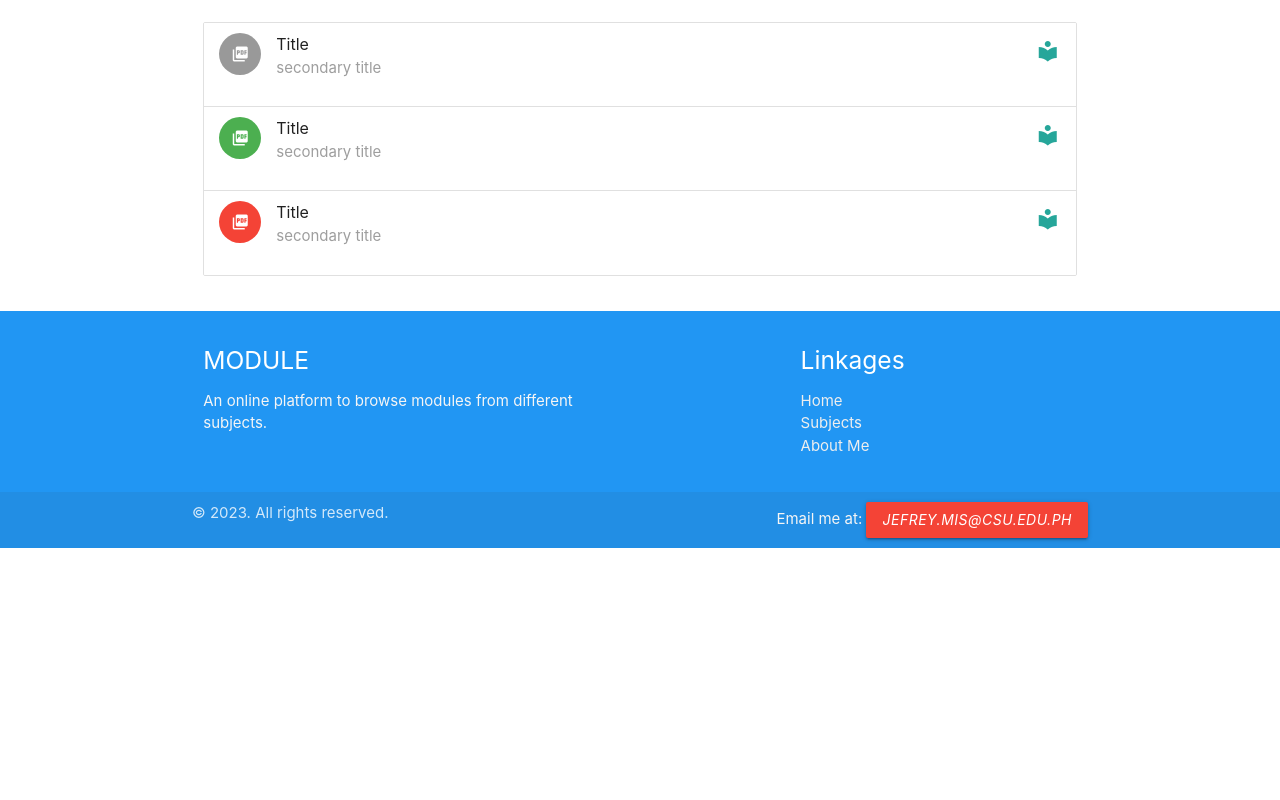
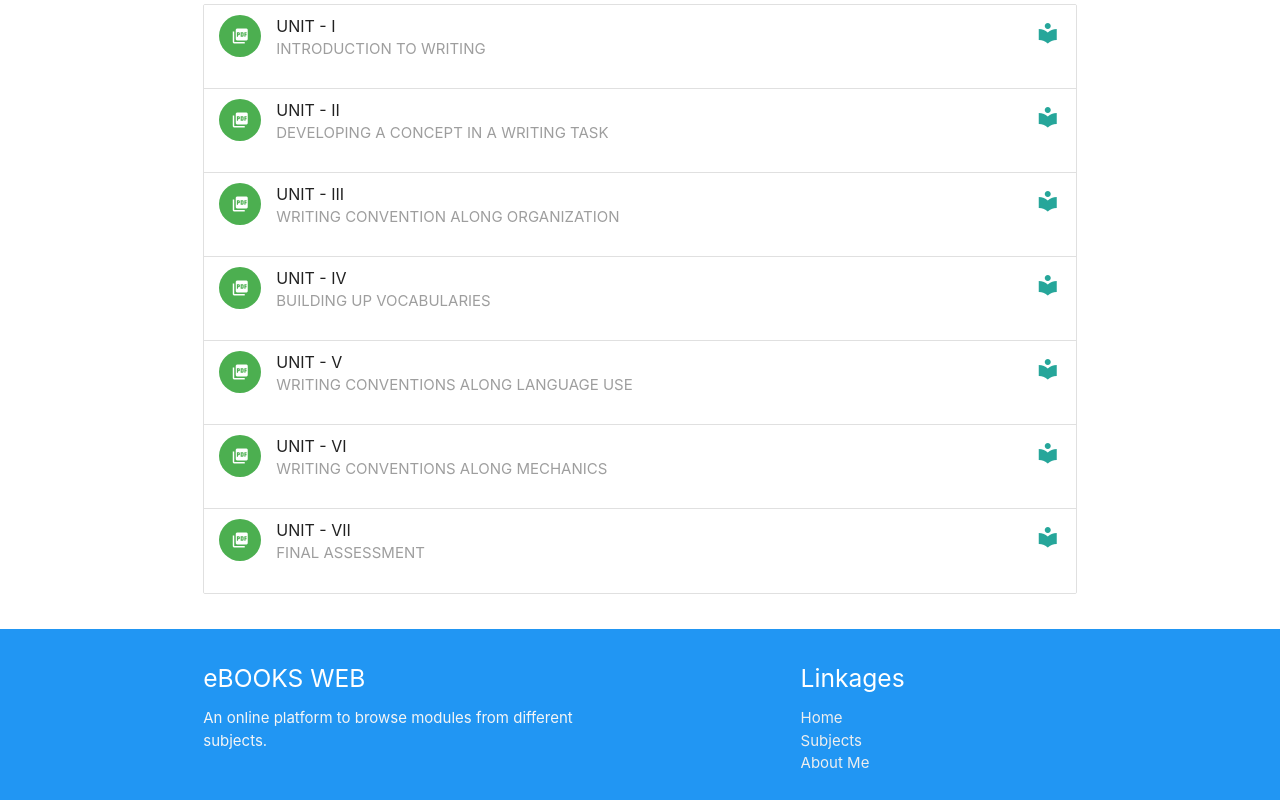
Before and after one commit to freekweb/ebooks, a plain HTML site: page subjects.html in a window 1280 px wide. Shown: the part 806-1606 px from the top of the page. Before the commit the page ends 1354 px from the top, so only its background shows below. Drawn offline with nearby package versions, Linux system fonts and the light colour scheme.

Commit message:
ebooks with pdf files

```diff
--- a/subjects.html
+++ b/subjects.html
@@ -15,7 +15,8 @@
     <link rel="stylesheet" href="./assets/css/style.css">
 </head>
 <body>
-    <nav class="navbar-fixed blue">
+    <div class="navbar-fixed">
+        <nav class="blue">
             <div class="container">
             <div class="nav-wrapper">
             <a href="index.html" class="brand-logo">eBOOKS</a>
@@ -40,6 +41,7 @@
             </div>
             </div>
         </nav>
+    </div>
     <ul class="sidenav" id="mobile-demo">
         <li><a href="index.html">HOME <i class="material-icons">home</i></a></li>
         <li class="active"><a href="subjects.html">SUBJECTS <i class="material-icons">view_module</i></a></li>
@@ -50,7 +52,7 @@
         <div class="row">
             <div class="col s12">
                 <blockquote>
-                    <h1>eBOOKS WEB</h1>
+                    <h2>TOPIC UNITS</h2>
                 </blockquote>
                 <div class="slider">
                     <ul class="slides">
@@ -101,33 +103,67 @@
         </div>
         <div class="row">
             <div class="col s12">
+                <blockquote>
                     <h3>Select a Domain You Wish to Acquire Knowledge In...</h3>
+                </blockquote>
             </div>
             <div class="col s12">
                 <ul class="collection">
                     <li class="collection-item avatar">
-                        <i class="material-icons circle">picture_as_pdf</i>
-                        <span class="title">Title</span>
+                        <i class="material-icons circle green">picture_as_pdf</i>
+                        <span class="title">UNIT - I</span>
                         <p class="grey-text">
-                            secondary title
+                            INTRODUCTION TO WRITING
                         </p>
-                        <a href="#!" class="secondary-content"><i class="material-icons">local_library</i></a>
+                        <a href="./units/UNIT-I-INTRODUCTION-TO-WRITING.pdf" class="secondary-content" target="_blank"><i class="material-icons">local_library</i></a>
                     </li>
                     <li class="collection-item avatar">
                         <i class="material-icons circle green">picture_as_pdf</i>
-                        <span class="title">Title</span>
+                        <span class="title">UNIT - II</span>
                         <p class="grey-text">
-                            secondary title
+                            DEVELOPING A CONCEPT IN A WRITING TASK
                         </p>
-                        <a href="#!" class="secondary-content"><i class="material-icons">local_library</i></a>
+                        <a href="./units/UNIT-II.-DEVELOPING-A-CONCEPT-IN-A-WRITING-TASK.pdf" class="secondary-content" target="_blank"><i class="material-icons">local_library</i></a>
                     </li>
                     <li class="collection-item avatar">
-                        <i class="material-icons circle red">picture_as_pdf</i>
-                        <span class="title">Title</span>
+                        <i class="material-icons circle green">picture_as_pdf</i>
+                        <span class="title">UNIT - III</span>
                         <p class="grey-text">
-                            secondary title
+                            WRITING CONVENTION ALONG ORGANIZATION
                         </p>
-                        <a href="#!" class="secondary-content"><i class="material-icons">local_library</i></a>
+                        <a href="./units/UNIT-III.-WRITING-CONVENTION-ALONG-ORGANIZATION.pdf" class="secondary-content" target="_blank"><i class="material-icons">local_library</i></a>
+                    </li>
+                    <li class="collection-item avatar">
+                        <i class="material-icons circle green">picture_as_pdf</i>
+                        <span class="title">UNIT - IV</span>
+                        <p class="grey-text">
+                            BUILDING UP VOCABULARIES
+                        </p>
+                        <a href="./units/UNIT-IV.-BUILDING-UP-VOCABULARIES.pdf" class="secondary-content"><i class="material-icons" target="_blank">local_library</i></a>
+                    </li>
+                    <li class="collection-item avatar">
+                        <i class="material-icons circle green">picture_as_pdf</i>
+                        <span class="title">UNIT - V</span>
+                        <p class="grey-text">
+                            WRITING CONVENTIONS ALONG LANGUAGE USE
+                        </p>
+                        <a href="./units/UNIT-V.-WRITING-CONVENTIONS-ALONG-LANGUAGE-USE.pdf" class="secondary-content"><i class="material-icons" target="_blank">local_library</i></a>
+                    </li>
+                    <li class="collection-item avatar">
+                        <i class="material-icons circle green">picture_as_pdf</i>
+                        <span class="title">UNIT - VI</span>
+                        <p class="grey-text">
+                            WRITING CONVENTIONS ALONG MECHANICS
+                        </p>
+                        <a href="./units/UNIT-VI.-WRITING-CONVENTIONS-ALONG-MECHANICS.pdf" class="secondary-content"><i class="material-icons" target="_blank">local_library</i></a>
+                    </li>
+                    <li class="collection-item avatar">
+                        <i class="material-icons circle green">picture_as_pdf</i>
+                        <span class="title">UNIT - VII</span>
+                        <p class="grey-text">
+                            FINAL ASSESSMENT
+                        </p>
+                        <a href="./units/UNIT-VII.-FINAL-ASSESSMENT.pdf" class="secondary-content"><i class="material-icons" target="_blank">local_library</i></a>
                     </li>
                 </ul>
             </div>
@@ -138,7 +174,7 @@
         <div class="container">
           <div class="row">
             <div class="col l6 s12">
-              <h5 class="white-text">MODULE</h5>
+              <h5 class="white-text">eBOOKS WEB</h5>
               <p class="grey-text text-lighten-4">
                 An online platform to browse modules from different subjects.
               </h4>
@@ -156,9 +192,6 @@
         <div class="footer-copyright">
           <div class="container">
           © 2023. All rights reserved.
-            <a class="grey-text text-lighten-4 right" href="mailto:jefrey.mis@csu.edu.ph">
-                Email me at: <i class="btn red">jefrey.mis@csu.edu.ph</i>
-            </a>
           </div>
         </div>
       </footer>
```
Also changed, not shown: about.html (+8 -6 lines), index.html (+20 -12 lines), 8 other files. Lines whose indentation alone changed are shown as unchanged.
